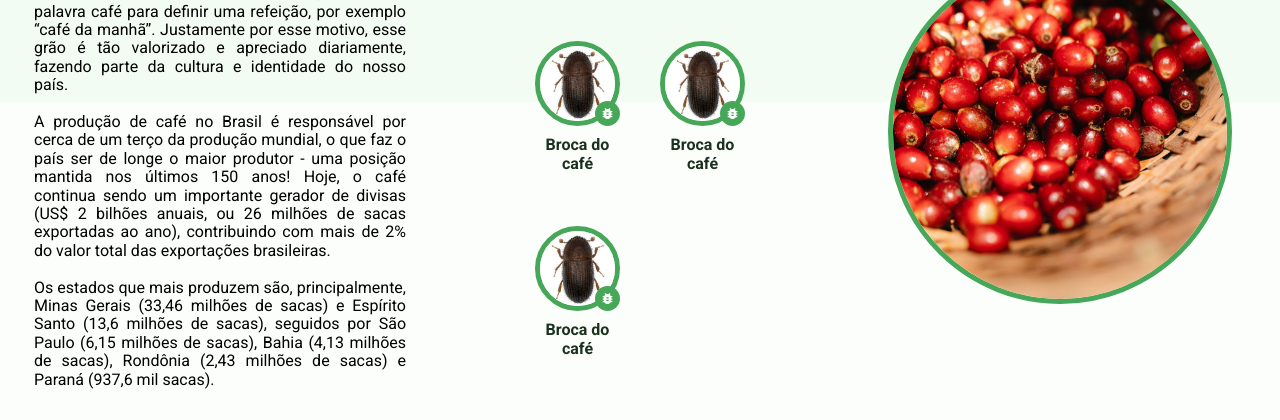
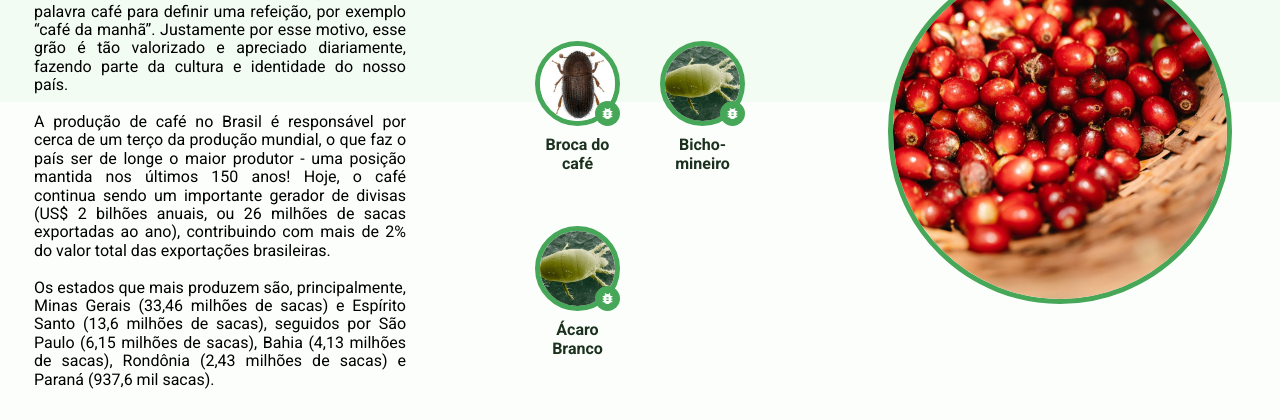
Before and after one commit to ICEI-PUC-Minas-PMV-SI/pmv-si-2023-1-e1-proj-web-t3-controle_de_pragas, a plain HTML site: page src/pages/plantas/plantas-café.html in a window 1280 px wide. Shown: the part 298-718 px from the top of the page. Drawn offline with Linux system fonts and the light colour scheme.

Commit message:
Update plantas-café.html

```diff
--- a/src/pages/plantas/plantas-café.html
+++ b/src/pages/plantas/plantas-café.html
@@ -56,6 +56,7 @@
       <div class="plantas--pragas--wrapper">
         <h1 class="t-sec pragas--tit">Pragas Comuns</h1>
         <div class="pragas--lista">
+
           <a href="../pragas/pragas_broca_cafe.html">
             <div class="token--wrapper">
             <div class="token--img--wrapper">
@@ -69,32 +70,35 @@
             </div>
             </div>
           </a>
+
           <a href="../pragas/pragas_broca_cafe.html">
             <div class="token--wrapper">
             <div class="token--img--wrapper">
-              <img src="../../assets/images/Broca do cafe.png" alt="Café" class="token--img">
+              <img src="../../assets/images/Ácaro Branco.jpg" alt="Café" class="token--img">
               <div class="token--label--bg label-bg-sm">
                 <img src="../../assets/icons/light/bug_report.svg" class="token--label">
               </div>
             </div>
             <div class="token--rotulo--wrapper">
-              <h2 class="t token--rotulo">Broca do café</h2>
+              <h2 class="t token--rotulo">Bicho-mineiro</h2>
             </div>
             </div>
           </a>
+
           <a href="../pragas/pragas_broca_cafe.html">
             <div class="token--wrapper">
             <div class="token--img--wrapper">
-              <img src="../../assets/images/Broca do cafe.png" alt="Café" class="token--img">
+              <img src="../../assets/images/Ácaro Branco.jpg" alt="Café" class="token--img">
               <div class="token--label--bg label-bg-sm">
                 <img src="../../assets/icons/light/bug_report.svg" class="token--label">
               </div>
             </div>
             <div class="token--rotulo--wrapper">
-              <h2 class="t token--rotulo">Broca do café</h2>
+              <h2 class="t token--rotulo">Ácaro Branco</h2>
             </div>
             </div>
           </a>
+
         </div>
       </div>
       <aside class="plantas--foto">
```
